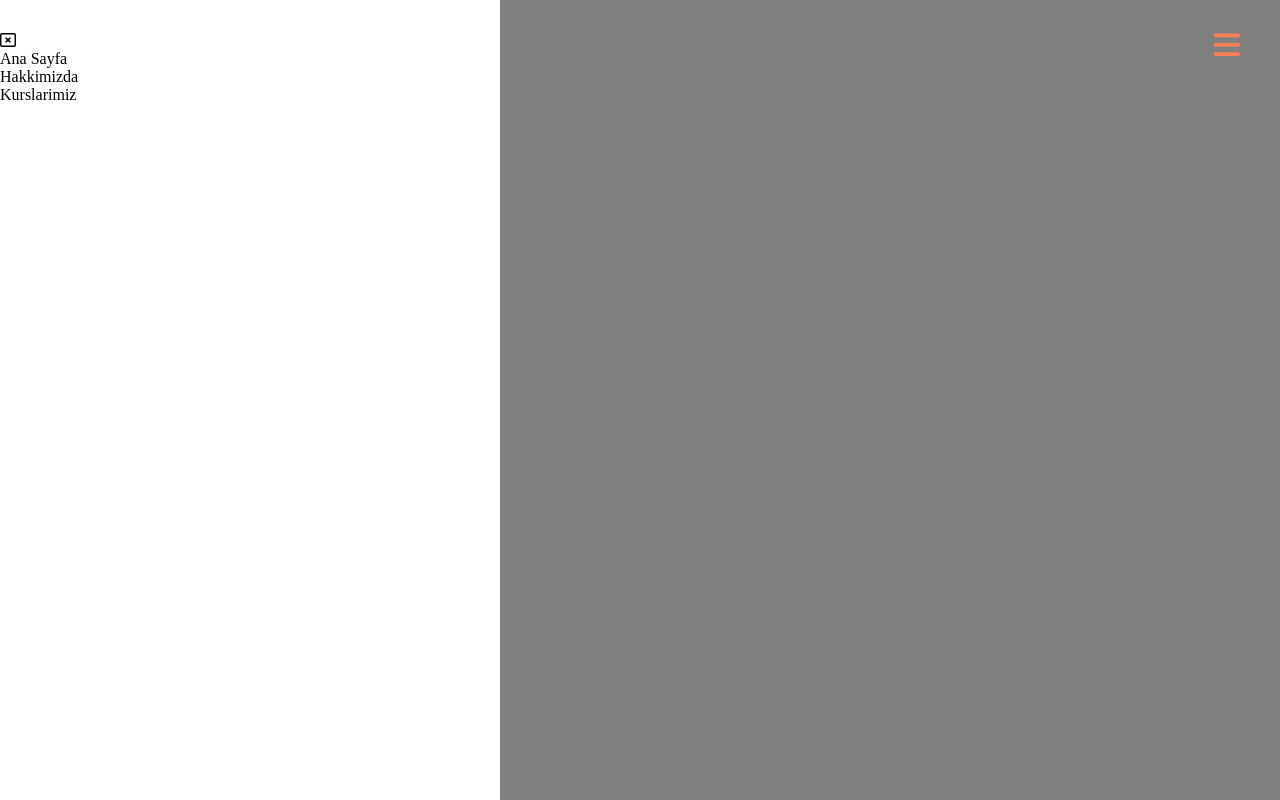
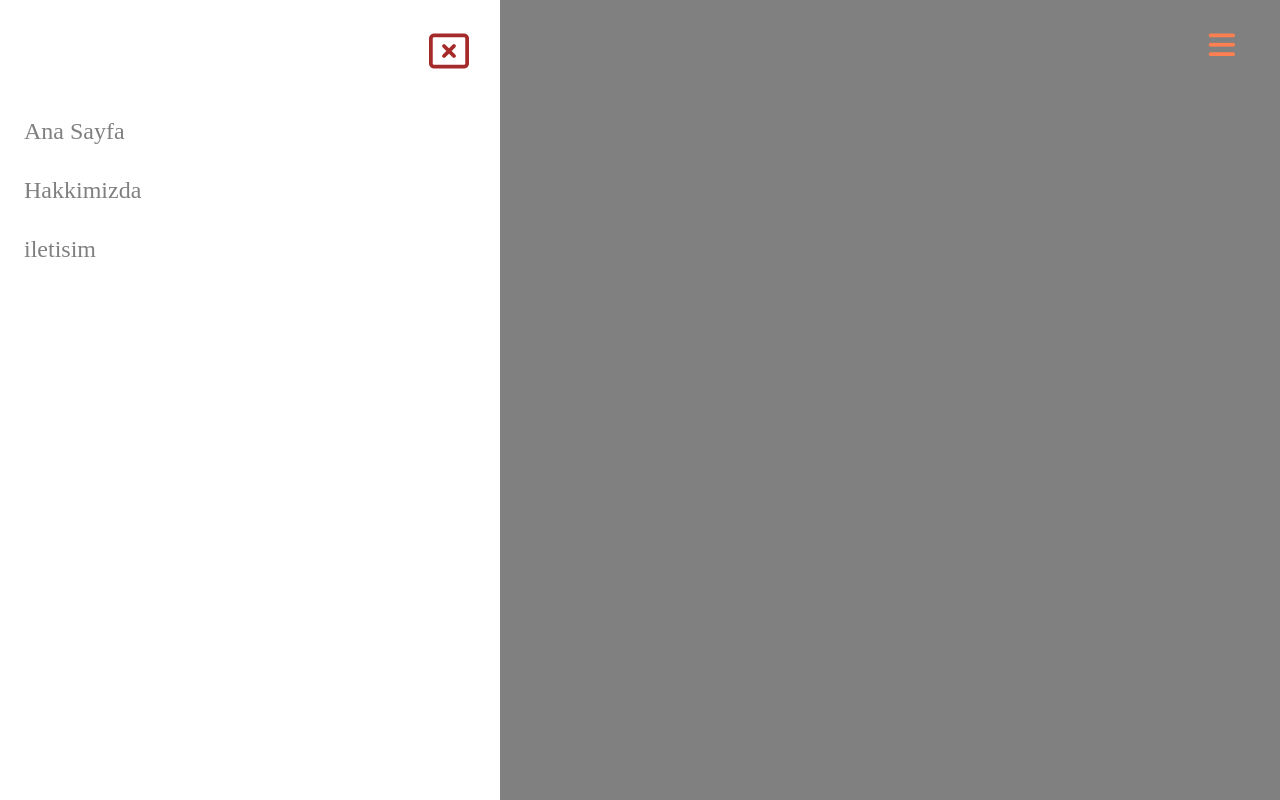
Before and after one commit to zeynepecekiris/sidebar-_project, a plain HTML site: page index.html in a window 1280 px wide. Drawn offline with Linux system fonts and the light colour scheme.

Commit message:
Updated word sidebar_project  project

```diff
--- a/index.html
+++ b/index.html
@@ -3,7 +3,9 @@
 <head>
     <meta charset="UTF-8">
     <meta name="viewport" content="width=device-width, initial-scale=1.0">
-    <title>Document</title>
+    <title>Side Bar
+
+    </title>
     <link rel="stylesheet" href="style.css">
     <link rel="stylesheet" href="https://cdnjs.cloudflare.com/ajax/libs/font-awesome/6.6.0/css/all.min.css">
 
@@ -12,14 +14,14 @@
 <body>
     <i class="fa-solid fa-bars"></i>
     <div class="sidebars">
+        <div class="sidebarheader">
+            <i class="fa-regular fa-rectangle-xmark"></i>
+        </div>
 
-
-            <div class="sidebarheader"></div>
-            <i class="fa-regular fa-rectangle-xmark"></i>
-            <ul>
-                <li><a href="#"></a>Ana Sayfa</li>
-                <li><a href="#"></a>Hakkimizda </li>
-                <li><a href="#"></a>Kurslarimiz</li>
+            <ul class="menu">
+                <li><a href="#">Ana Sayfa</a></li>
+                <li><a href="#">Hakkimizda</a> </li>
+                <li><a href="#">iletisim</a></li>
             </ul>
 
 
--- a/style.css
+++ b/style.css
@@ -11,7 +11,7 @@ body{
 .fa-bars{
     position: fixed;
     top: 30px;
-    right: 40px;
+    right: 45px;
     font-size: 30px;
     color: coral;
     cursor: pointer;
@@ -24,9 +24,42 @@ body{
     background-color: white;
     height: 100%;
     width: 500px;
+    transform: translate(-100);
+
 }
 .sidebarheader{
     text-align: right;
     padding: 16px;
 
 }
+
+.fa-regular{
+    color: brown;
+    font-size: 40px;
+    padding: 15px;
+}
+
+.showSidebar {
+    transform: translate(0%);
+}
+.menu a{
+    text-decoration: none;
+    color: gray;
+    font-size: 24px;
+    padding: 16px 24px;
+    display: block;
+
+}
+
+.menu a:hover {
+    background: coral;
+    color: white;
+    padding-left: 40px;
+
+}
+
+@media (max-width:768px){
+    .sidebars{
+        width: 100%;
+    }
+}
```
Also changed, not shown: side.js (+7 -0 lines).
